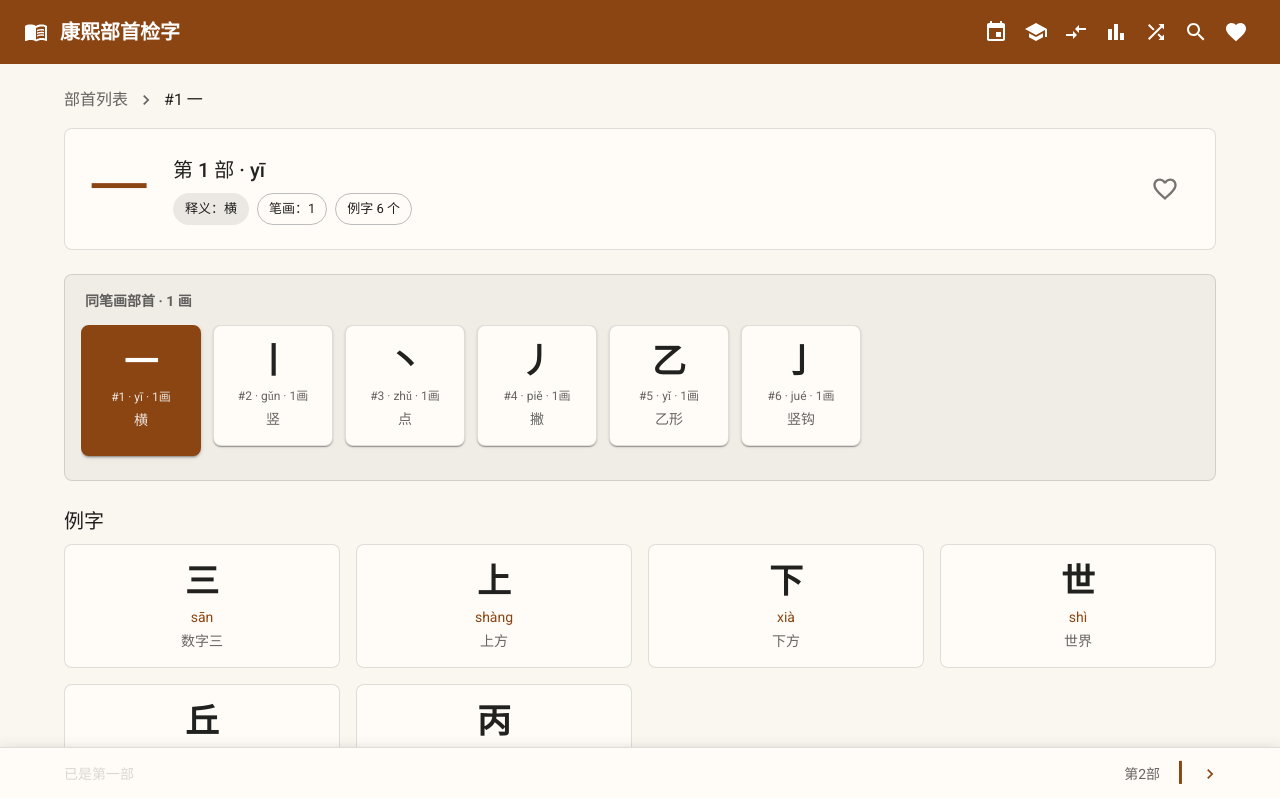
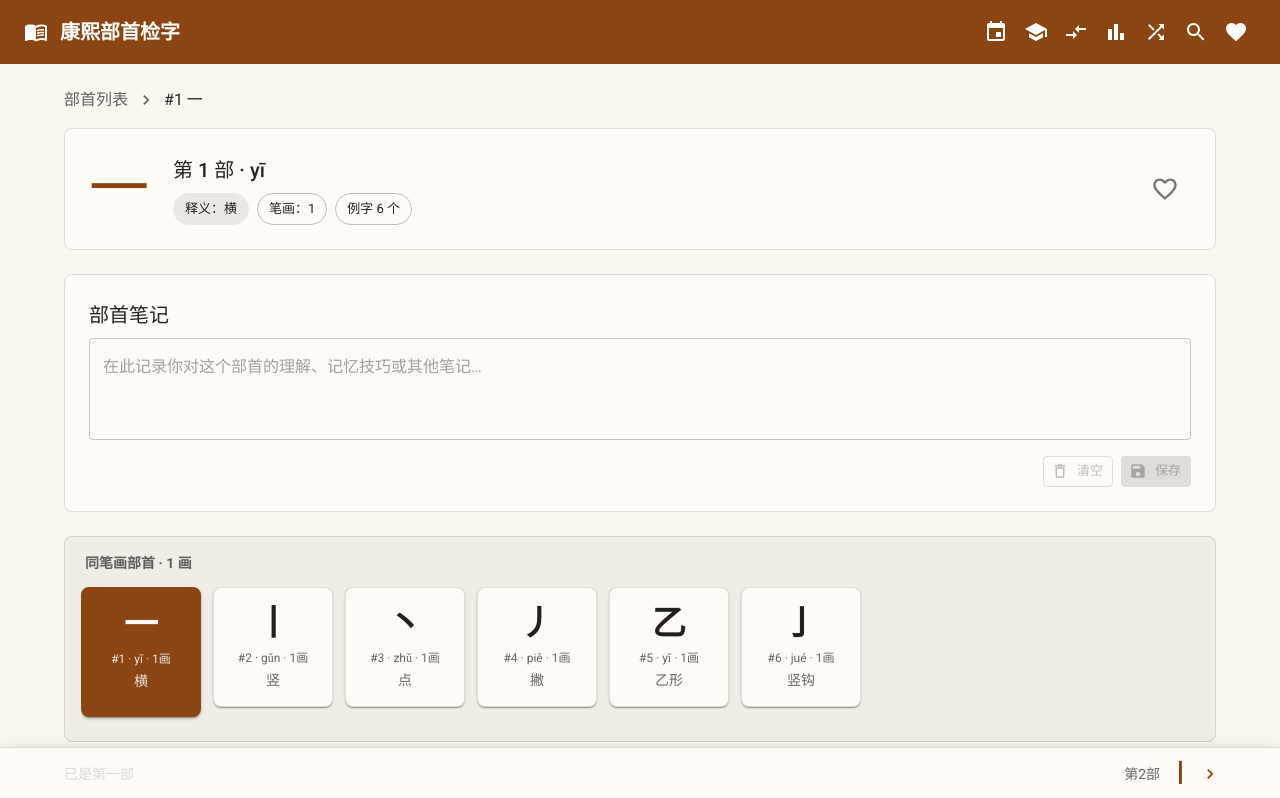
Before and after one commit to LcjGitHub/label-6126, a React (Vite) app: page /radical/1 in a window 1280 px wide. Shown: the top 798 px of the page. Built offline with nearby package versions, Linux system fonts and the light colour scheme.

Commit message:
.913020344866380:dc85a8a032a7f2b1f96d6ad223e790a9_6a2bcf3636d898ac98c46d49.6a2bd0a136d898ac98c46df8.6a2bd0a017da022f375b55cc:Trae CN.T(2026/6/12 17:34:53)

```diff
--- /dev/null
+++ b/src/components/RadicalNotesEditor.tsx
@@ -0,0 +1,79 @@
+import { useCallback, useState } from 'react';
+import { Box, Button, Paper, TextField, Typography } from '@mui/material';
+import DeleteOutlineIcon from '@mui/icons-material/DeleteOutline';
+import SaveIcon from '@mui/icons-material/Save';
+import { useRadicalNotes } from '../hooks/useRadicalNotes';
+
+interface RadicalNotesEditorProps {
+  radicalId: number;
+}
+
+export default function RadicalNotesEditor({ radicalId }: RadicalNotesEditorProps) {
+  const { note, save, remove } = useRadicalNotes(radicalId);
+  const [draft, setDraft] = useState<string>(note);
+  const [dirty, setDirty] = useState(false);
+
+  const handleChange = useCallback((value: string) => {
+    setDraft(value);
+    setDirty(true);
+  }, []);
+
+  const handleSave = useCallback(() => {
+    save(draft);
+    setDirty(false);
+  }, [draft, save]);
+
+  const handleClear = useCallback(() => {
+    setDraft('');
+    remove();
+    setDirty(false);
+  }, [remove]);
+
+  return (
+    <Paper
+      elevation={0}
+      sx={{
+        p: 3,
+        mb: 3,
+        border: '1px solid',
+        borderColor: 'divider',
+        borderRadius: 2,
+      }}
+    >
+      <Typography variant="h6" gutterBottom>
+        部首笔记
+      </Typography>
+      <TextField
+        fullWidth
+        multiline
+        minRows={3}
+        maxRows={8}
+        placeholder="在此记录你对这个部首的理解、记忆技巧或其他笔记…"
+        value={dirty ? draft : note}
+        onChange={(e) => handleChange(e.target.value)}
+        sx={{ mb: 2 }}
+      />
+      <Box sx={{ display: 'flex', gap: 1, justifyContent: 'flex-end' }}>
+        <Button
+          variant="outlined"
+          color="error"
+          size="small"
+          startIcon={<DeleteOutlineIcon />}
+          onClick={handleClear}
+          disabled={!dirty && !note}
+        >
+          清空
+        </Button>
+        <Button
+          variant="contained"
+          size="small"
+          startIcon={<SaveIcon />}
+          onClick={handleSave}
+          disabled={!dirty || draft.trim() === ''}
+        >
+          保存
+        </Button>
+      </Box>
+    </Paper>
+  );
+}
--- /dev/null
+++ b/src/hooks/useRadicalNotes.ts
@@ -0,0 +1,29 @@
+import { useCallback, useState } from 'react';
+import { deleteNote, getNote, saveNote } from '../utils/radicalNotes';
+
+const STORAGE_EVENT = 'kangxi-radical-notes-change';
+
+export function useRadicalNotes(radicalId: number) {
+  const [note, setNote] = useState<string>(() => getNote(radicalId));
+
+  const refresh = useCallback(() => {
+    const updated = getNote(radicalId);
+    setNote(updated);
+    window.dispatchEvent(new Event(STORAGE_EVENT));
+  }, [radicalId]);
+
+  const save = useCallback(
+    (content: string) => {
+      saveNote(radicalId, content);
+      refresh();
+    },
+    [radicalId, refresh],
+  );
+
+  const remove = useCallback(() => {
+    deleteNote(radicalId);
+    refresh();
+  }, [radicalId, refresh]);
+
+  return { note, save, remove };
+}
--- a/src/pages/RadicalDetailPage.tsx
+++ b/src/pages/RadicalDetailPage.tsx
@@ -18,6 +18,7 @@ import FavoriteBorderIcon from '@mui/icons-material/FavoriteBorder';
 import ExampleCharList from '../components/ExampleCharList';
 import ExampleDialog from '../components/ExampleDialog';
 import RadicalNav from '../components/RadicalNav';
+import RadicalNotesEditor from '../components/RadicalNotesEditor';
 import SameStrokeNav from '../components/SameStrokeNav';
 import { useAdjacentRadicals, useRadical, useRadicals } from '../hooks/useRadicals';
 import { useFavorites } from '../hooks/useFavorites';
@@ -162,6 +163,7 @@ export default function RadicalDetailPage() {
       <Box sx={{ pb: 8 }}>
         {renderBreadcrumbs()}
         {renderRadicalCard()}
+        <RadicalNotesEditor radicalId={id} />
         {strokeCount > 0 ? (
           <SameStrokeNav strokeCount={strokeCount} currentId={id} />
         ) : (
--- /dev/null
+++ b/src/utils/radicalNotes.ts
@@ -0,0 +1,43 @@
+const STORAGE_KEY = 'kangxi-radical-notes';
+
+type NotesMap = Record<number, string>;
+
+function readAll(): NotesMap {
+  try {
+    const raw = localStorage.getItem(STORAGE_KEY);
+    if (!raw) return {};
+    const parsed = JSON.parse(raw);
+    if (typeof parsed !== 'object' || parsed === null || Array.isArray(parsed)) return {};
+    return parsed;
+  } catch {
+    return {};
+  }
+}
+
+function writeAll(map: NotesMap): void {
+  localStorage.setItem(STORAGE_KEY, JSON.stringify(map));
+}
+
+export function getNote(radicalId: number): string {
+  return readAll()[radicalId] ?? '';
+}
+
+export function saveNote(radicalId: number, content: string): void {
+  const map = readAll();
+  if (content.trim() === '') {
+    delete map[radicalId];
+  } else {
+    map[radicalId] = content;
+  }
+  writeAll(map);
+}
+
+export function deleteNote(radicalId: number): void {
+  const map = readAll();
+  delete map[radicalId];
+  writeAll(map);
+}
+
+export function getAllNotes(): NotesMap {
+  return readAll();
+}
```
